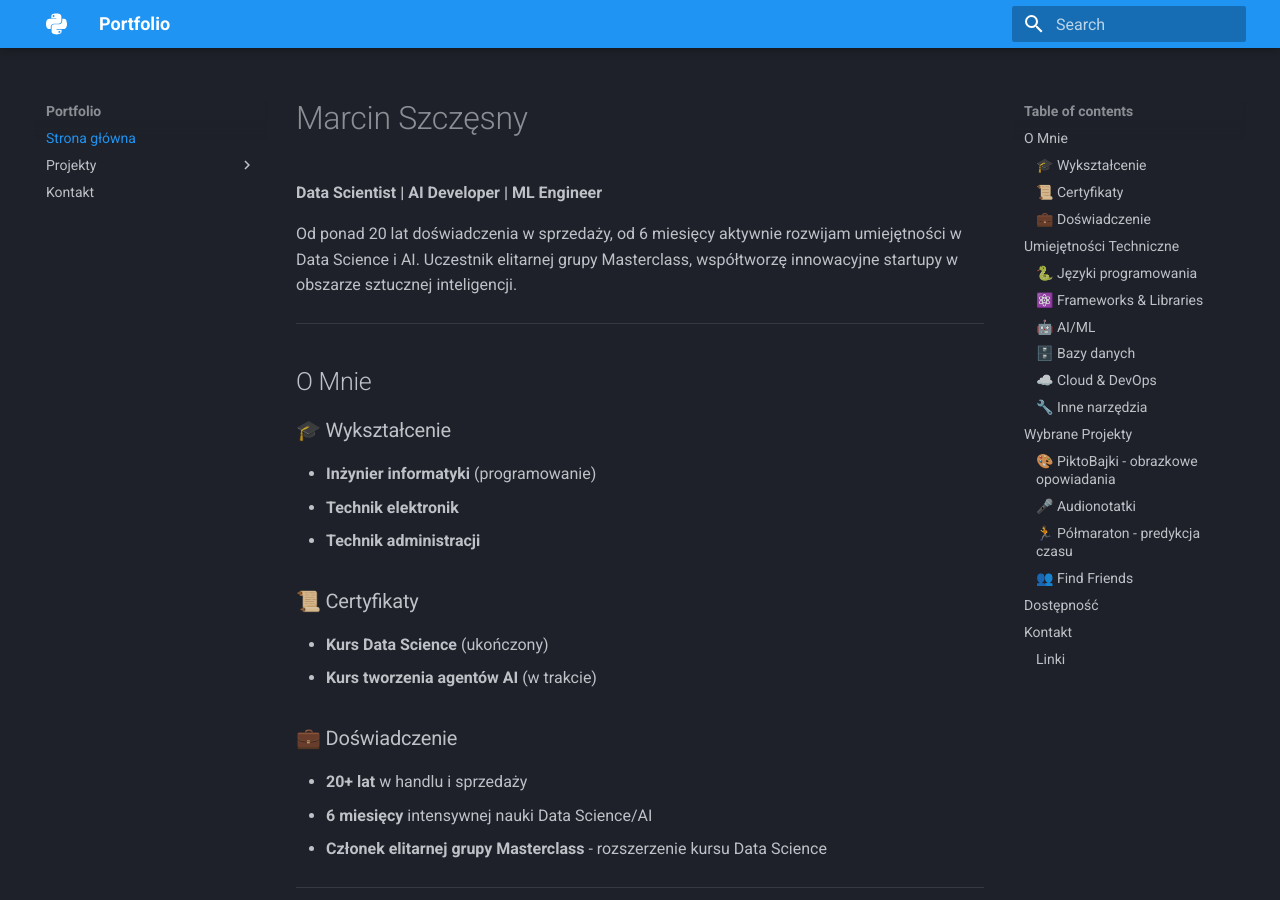
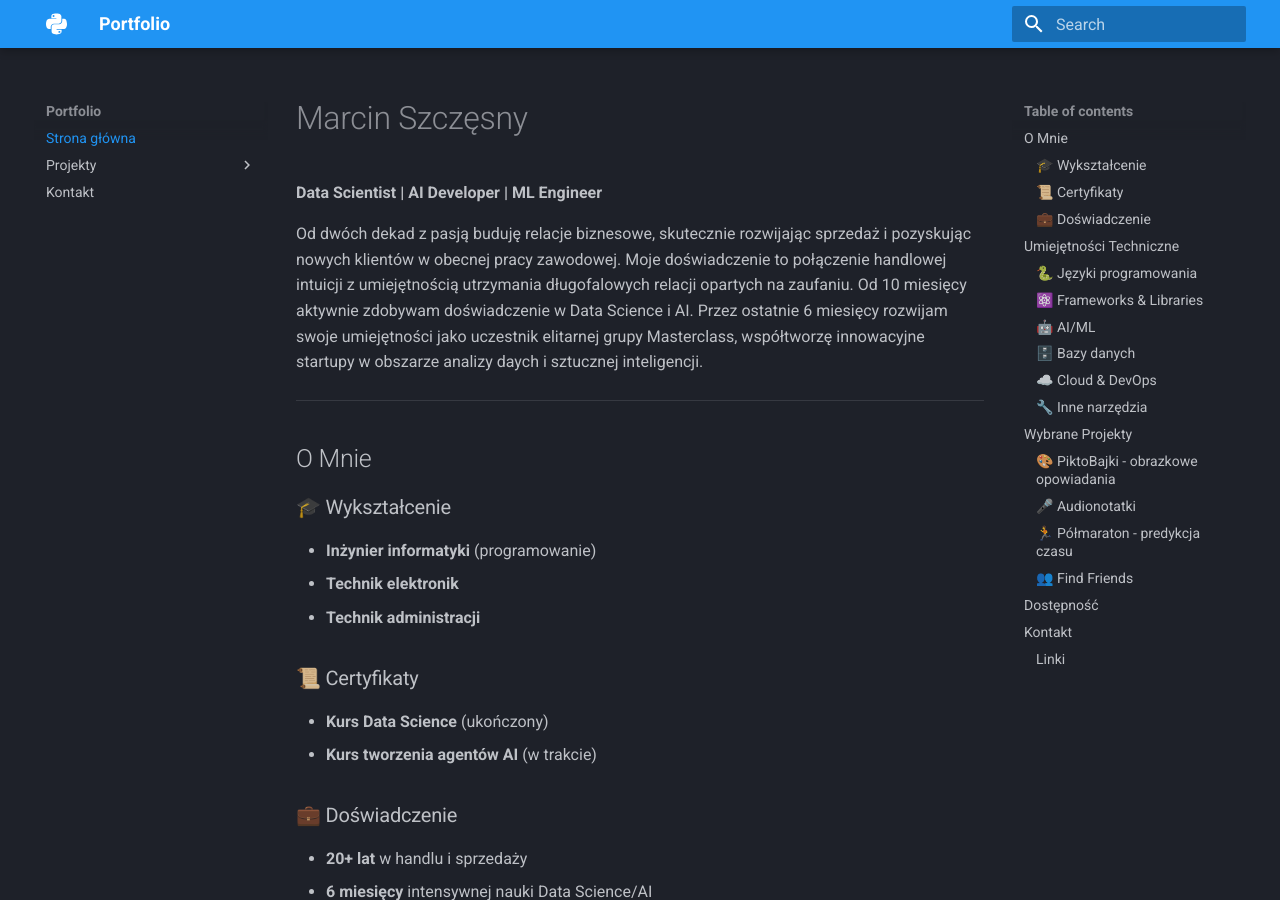
Before and after one commit to heyagotoai/portfolio, an MkDocs documentation site: the page built from docs/index.md, in a window 1280 px wide and 900 px high. Built offline with MkDocs 1.6.1 and Material for MkDocs 9.7.7, drawn with Linux system fonts in a browser that asks for light colours.

Commit message:
description changed

```diff
--- a/docs/index.md
+++ b/docs/index.md
@@ -2,7 +2,7 @@
 
 **Data Scientist | AI Developer | ML Engineer**
 
-Od ponad 20 lat doświadczenia w sprzedaży, od 6 miesięcy aktywnie rozwijam umiejętności w Data Science i AI. Uczestnik elitarnej grupy Masterclass, współtworzę innowacyjne startupy w obszarze sztucznej inteligencji.
+Od dwóch dekad z pasją buduję relacje biznesowe, skutecznie rozwijając sprzedaż i pozyskując nowych klientów w obecnej pracy zawodowej. Moje doświadczenie to połączenie handlowej intuicji z umiejętnością utrzymania długofalowych relacji opartych na zaufaniu. Od 10 miesięcy aktywnie zdobywam doświadczenie w Data Science i AI. Przez ostatnie 6 miesięcy rozwijam swoje umiejętności jako uczestnik elitarnej grupy Masterclass, współtworzę innowacyjne startupy w obszarze analizy daych i sztucznej inteligencji.
 
 ---
 
```
